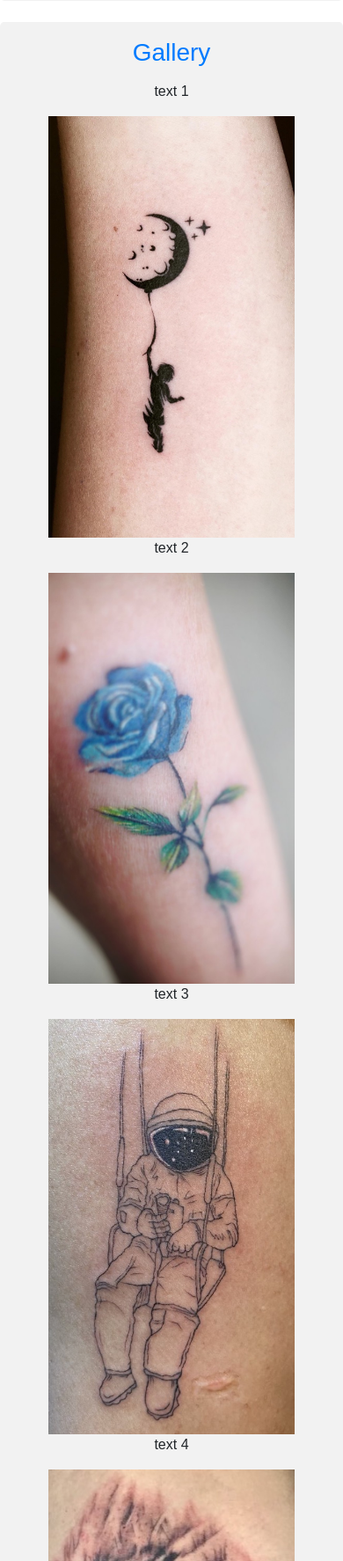
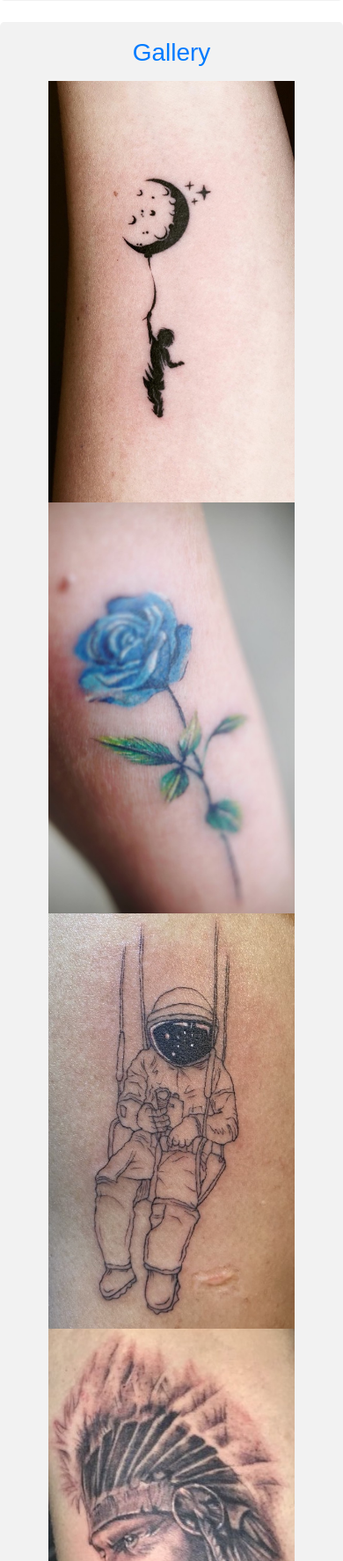
Before and after one commit to imxiaow/webfortattooinc, a Django app: page / in a window 390 px wide. Shown: the part 920-2694 px from the top of the page at 88% size. Run offline with Django 3.2, Linux system fonts and the light colour scheme; some libraries are stand-ins or nearby versions.

Commit message:
change phone number and delete text gallery section

```diff
--- a/tattowebsite/firstversionweb/templates/firstversionweb/homepage.html
+++ b/tattowebsite/firstversionweb/templates/firstversionweb/homepage.html
@@ -47,23 +47,19 @@
 
                 <div class="row">
                     <div class="col-md-3">
-                        <p class="text-center">text 1</p>
                         <img class="gallery-img"src="{% static 'image/gallery_10.jpg' %}">
                     </div>
 
                     <div class="col-md-3">
-                        <p class="text-center">text 2</p>
                         <img class="gallery-img" src="{% static 'image/gallery_4.jpg' %}">
                     </div>
 
                     <div class="col-md-3">
-                        <p class="text-center">text 3</p>
                         <img class="gallery-img" src="{% static 'image/gallery_3.jpg' %}">
                     </div>
 
                     <div class="col-md-3">
 
-                        <p class="text-center">text 4</p>
                         <img class="gallery-img" src="{% static 'image/gallery_2.jpg' %}">
                     </div>
                 </div>
--- a/tattowebsite/firstversionweb/templates/firstversionweb/main.html
+++ b/tattowebsite/firstversionweb/templates/firstversionweb/main.html
@@ -108,7 +108,7 @@ footer div div p:first-child {
   <div>
     <div>
       <p class="text-center">CONTACT</p>
-      <p class="text-center"><i class="fa fa-fw fa-phone-square" style="font-size:33px"></i>+1-289-981-8528</p>
+      <p class="text-center"><i class="fa fa-fw fa-phone-square" style="font-size:33px"></i>+1-647-946-8186</p>
       <p class="text-center"><i class="fa fa-fw fa-envelope-square" style="font-size:33px"></i>info@wildcranetattoos.com</p>
 
       <p class="text-center">315 Steelcase Rd E Unit 8, Markham, ON L3R 2R5</p>
```
